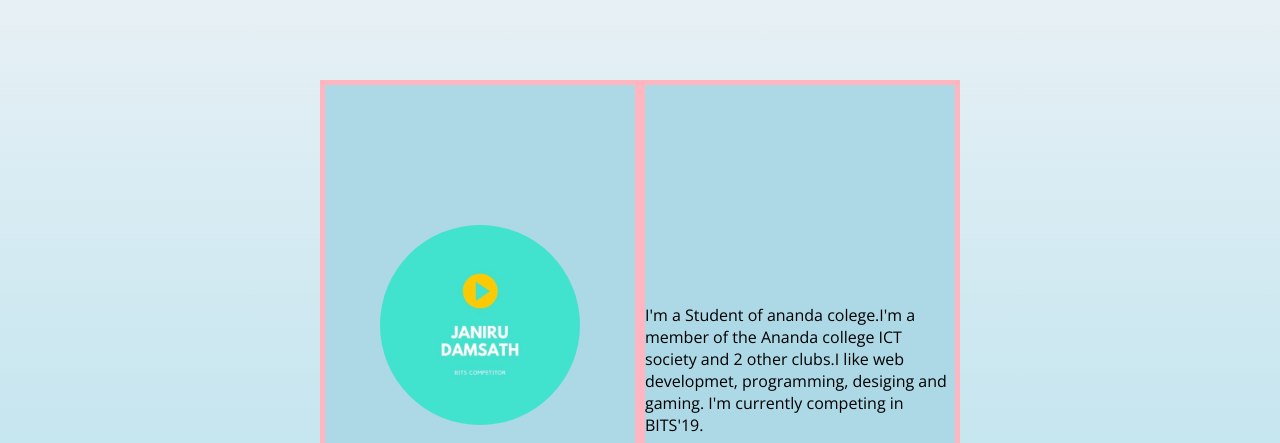
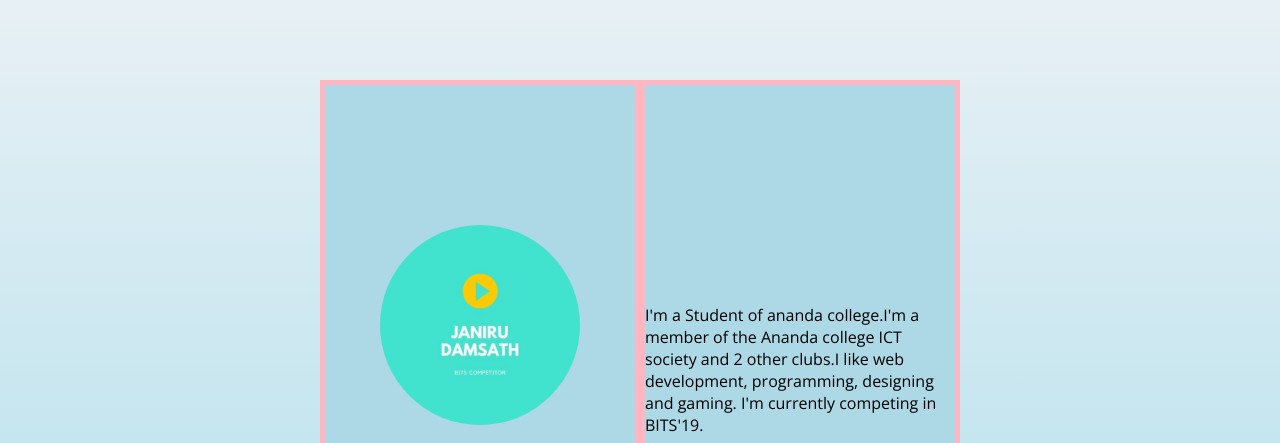
Before and after one commit to JANIRU11/My-Porfolio-Website, a plain HTML site: page index.html in a window 1280 px wide. Shown: the top 443 px of the page. Drawn offline with nearby package versions, Linux system fonts and the light colour scheme.

Commit message:
Update index.html

```diff
--- a/index.html
+++ b/index.html
@@ -18,8 +18,8 @@
 
     <div class="right">
 <p class="bio">
-I'm a Student of ananda colege.I'm a member of the Ananda college ICT society
-and 2 other clubs.I like web developmet, programming, desiging and gaming.
+I'm a Student of ananda college.I'm a member of the Ananda college ICT society
+and 2 other clubs.I like web development, programming, designing and gaming.
  I'm currently competing in BITS'19.
 </p>
       <ul class="social-links">
```
